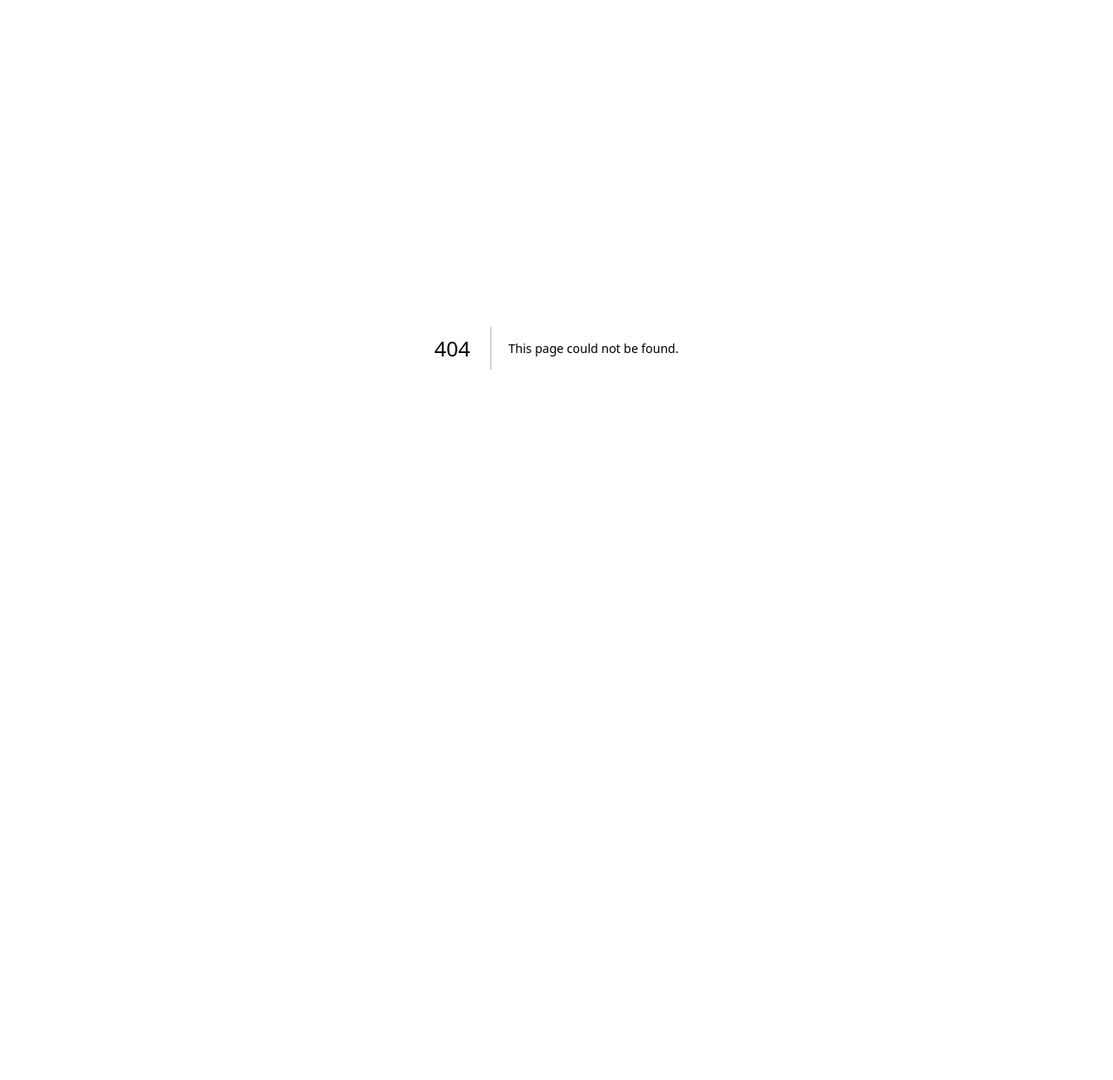
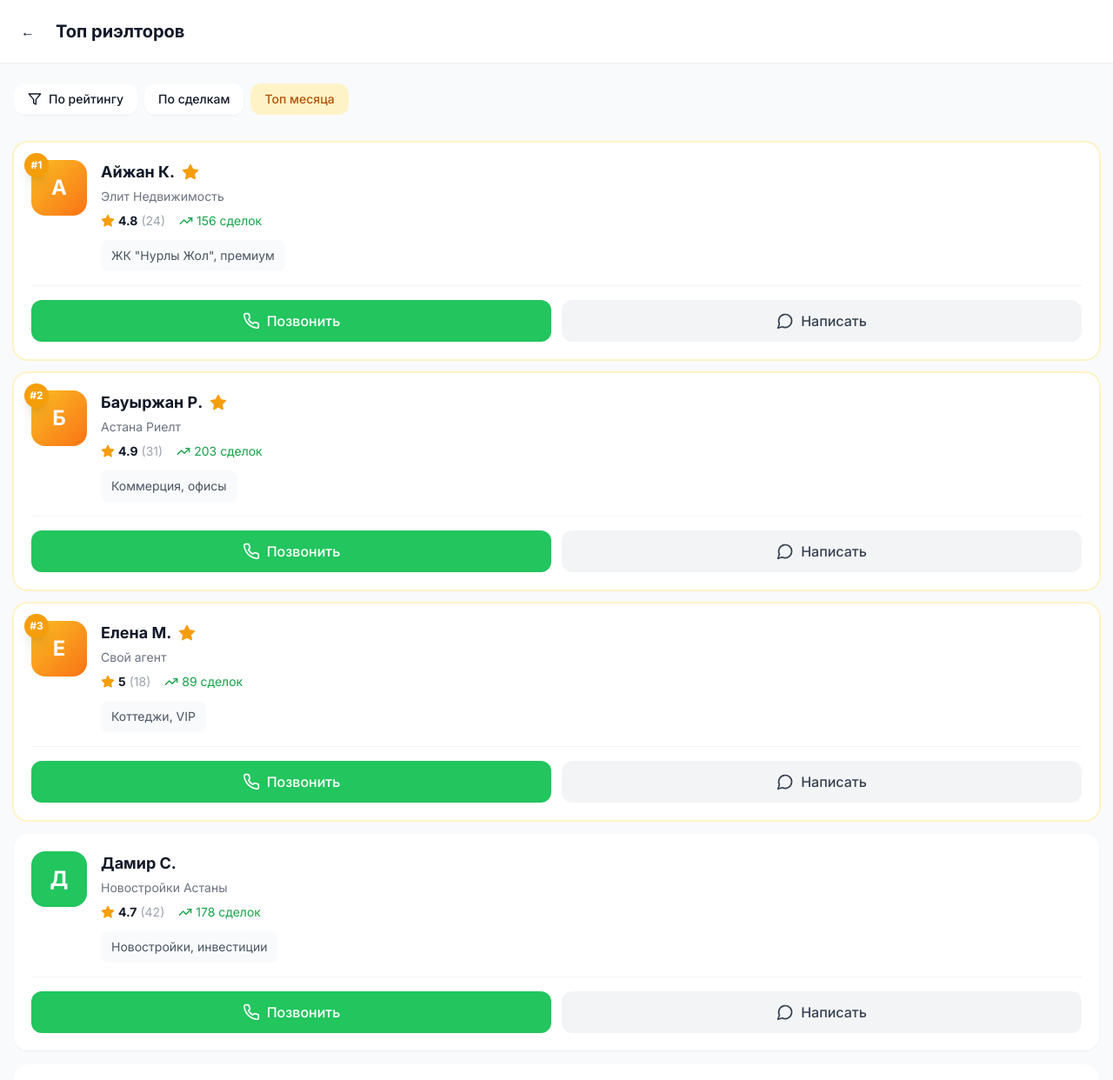
Before and after one commit to adzon812-ops/F, a Next.js app: page /agents in a window 1280 px wide. Before the commit this address had no page. Shown: the top 1242 px of the page at 87% size. Before the commit the page ends 800 px from the top, so only its background shows below. Built offline with nearby package versions, Linux system fonts and the light colour scheme.

Commit message:
Create page.tsx

```diff
--- /dev/null
+++ b/app/agents/page.tsx
@@ -0,0 +1,188 @@
+'use client'
+
+import { Star, Phone, MessageCircle, TrendingUp, Award, Filter } from 'lucide-react'
+import Link from 'next/link'
+
+const agents = [
+  {
+    id: '1',
+    name: 'Айжан К.',
+    agency: 'Элит Недвижимость',
+    rating: 4.8,
+    reviews: 24,
+    deals: 156,
+    phone: '+7 (701) 234-56-78',
+    specialization: 'ЖК "Нурлы Жол", премиум',
+    top: true,
+    avatar: 'А'
+  },
+  {
+    id: '2',
+    name: 'Бауыржан Р.',
+    agency: 'Астана Риелт',
+    rating: 4.9,
+    reviews: 31,
+    deals: 203,
+    phone: '+7 (707) 345-67-89',
+    specialization: 'Коммерция, офисы',
+    top: true,
+    avatar: 'Б'
+  },
+  {
+    id: '3',
+    name: 'Елена М.',
+    agency: 'Свой агент',
+    rating: 5.0,
+    reviews: 18,
+    deals: 89,
+    phone: '+7 (701) 456-78-90',
+    specialization: 'Коттеджи, VIP',
+    top: true,
+    avatar: 'Е'
+  },
+  {
+    id: '4',
+    name: 'Дамир С.',
+    agency: 'Новостройки Астаны',
+    rating: 4.7,
+    reviews: 42,
+    deals: 178,
+    phone: '+7 (707) 567-89-01',
+    specialization: 'Новостройки, инвестиции',
+    top: false,
+    avatar: 'Д'
+  },
+  {
+    id: '5',
+    name: 'Серик Б.',
+    agency: 'Бизнес Недвижимость',
+    rating: 4.6,
+    reviews: 28,
+    deals: 134,
+    phone: '+7 (701) 678-90-12',
+    specialization: 'Торговые площади',
+    top: false,
+    avatar: 'С'
+  }
+]
+
+export default function AgentsPage() {
+  return (
+    <div className="min-h-screen pb-24 lg:pb-8 bg-gray-50 dark:bg-gray-900">
+      {/* Шапка */}
+      <header className="bg-white dark:bg-gray-800 shadow-sm">
+        <div className="max-w-7xl mx-auto px-4 py-4">
+          <div className="flex items-center gap-4">
+            <Link
+              href="/"
+              className="p-2 hover:bg-gray-100 dark:hover:bg-gray-700 rounded-xl transition-colors"
+            >
+              ←
+            </Link>
+            <h1 className="text-xl font-bold text-gray-900 dark:text-white">Топ риэлторов</h1>
+          </div>
+        </div>
+      </header>
+
+      <main className="max-w-7xl mx-auto px-4 py-6">
+        {/* Фильтры */}
+        <div className="flex gap-2 mb-6 overflow-x-auto no-scrollbar pb-2">
+          <button className="flex items-center gap-2 px-4 py-2 bg-white dark:bg-gray-800 rounded-xl text-sm font-medium shadow-sm">
+            <Filter className="w-4 h-4" />
+            По рейтингу
+          </button>
+          <button className="px-4 py-2 bg-white dark:bg-gray-800 rounded-xl text-sm font-medium shadow-sm">
+            По сделкам
+          </button>
+          <button className="px-4 py-2 bg-amber-100 dark:bg-amber-900/30 text-amber-700 dark:text-amber-300 rounded-xl text-sm font-medium">
+            Топ месяца
+          </button>
+        </div>
+
+        {/* Список */}
+        <div className="space-y-4">
+          {agents.map((agent, index) => (
+            <div
+              key={agent.id}
+              className={`bg-white dark:bg-gray-800 rounded-2xl p-5 shadow-sm ${
+                agent.top ? 'ring-2 ring-amber-100 dark:ring-amber-900/30' : ''
+              }`}
+            >
+              <div className="flex items-start gap-4">
+                {/* Аватар с местом */}
+                <div className="relative">
+                  <div className={`w-16 h-16 rounded-2xl flex items-center justify-center text-2xl font-bold ${
+                    index < 3
+                      ? 'bg-gradient-to-br from-amber-400 to-orange-500 text-white'
+                      : 'bg-primary-500 text-white'
+                  }`}>
+                    {agent.avatar}
+                  </div>
+                  {index < 3 && (
+                    <div className="absolute -top-2 -left-2 w-7 h-7 bg-amber-500 rounded-full flex items-center justify-center text-white text-xs font-bold shadow-lg">
+                      #{index + 1}
+                    </div>
+                  )}
+                </div>
+
+                {/* Инфо */}
+                <div className="flex-1 min-w-0">
+                  <div className="flex items-center gap-2 mb-1">
+                    <h3 className="font-bold text-lg text-gray-900 dark:text-white">{agent.name}</h3>
+                    {agent.top && <Star className="w-5 h-5 text-amber-500 fill-amber-500" />}
+                  </div>
+                  <p className="text-gray-500 dark:text-gray-400 text-sm mb-2">{agent.agency}</p>
+
+                  <div className="flex items-center gap-4 text-sm mb-3">
+                    <span className="flex items-center gap-1 text-amber-500">
+                      <Star className="w-4 h-4 fill-amber-500" />
+                      <span className="font-bold text-gray-900 dark:text-white">{agent.rating}</span>
+                      <span className="text-gray-400">({agent.reviews})</span>
+                    </span>
+                    <span className="flex items-center gap-1 text-primary-600 dark:text-primary-400">
+                      <TrendingUp className="w-4 h-4" />
+                      {agent.deals} сделок
+                    </span>
+                  </div>
+
+                  <p className="text-sm text-gray-600 dark:text-gray-300 bg-gray-50 dark:bg-gray-700/50 px-3 py-2 rounded-lg inline-block">
+                    {agent.specialization}
+                  </p>
+                </div>
+              </div>
+
+              {/* Кнопки */}
+              <div className="flex gap-3 mt-4 pt-4 border-t border-gray-100 dark:border-gray-700">
+                <a
+                  href={`tel:${agent.phone}`}
+                  className="flex-1 flex items-center justify-center gap-2 py-3 bg-primary-500 hover:bg-primary-600 text-white rounded-xl font-medium transition-colors"
+                >
+                  <Phone className="w-5 h-5" />
+                  Позвонить
+                </a>
+                <button className="flex-1 flex items-center justify-center gap-2 py-3 bg-gray-100 dark:bg-gray-700 hover:bg-gray-200 dark:hover:bg-gray-600 text-gray-700 dark:text-gray-300 rounded-xl font-medium transition-colors">
+                  <MessageCircle className="w-5 h-5" />
+                  Написать
+                </button>
+              </div>
+            </div>
+          ))}
+        </div>
+
+        {/* CTA */}
+        <div className="mt-8 p-6 bg-gradient-to-r from-primary-50 to-emerald-50 dark:from-primary-900/20 dark:to-emerald-900/20 rounded-2xl text-center">
+          <Award className="w-12 h-12 text-primary-500 mx-auto mb-3" />
+          <h3 className="font-bold text-lg text-gray-900 dark:text-white mb-2">
+            Хотите стать риэлтором Flapy?
+          </h3>
+          <p className="text-gray-600 dark:text-gray-400 mb-4 text-sm">
+            Присоединяйтесь к профессиональному сообществу
+          </p>
+          <button className="px-6 py-3 bg-primary-500 hover:bg-primary-600 text-white rounded-xl font-medium transition-colors shadow-lg shadow-primary-500/30">
+            Подать заявку
+          </button>
+        </div>
+      </main>
+    </div>
+  )
+}
```
